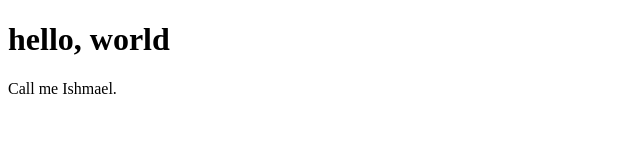
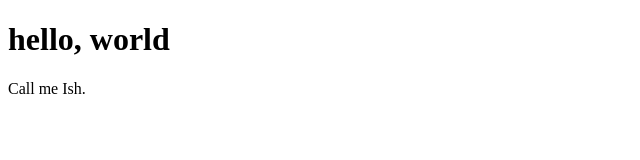
Before and after one commit to owenhorn44/website, a plain HTML site: page index.html in a window 1280 px wide. Shown: the full height of the page, 0-640 px from the left. Drawn offline with Linux system fonts and the light colour scheme.

```diff
--- a/index.html
+++ b/index.html
@@ -5,6 +5,6 @@
   </head>
   <body>
     <h1>hello, world</h1>
-    <p>Call me Ishmael.</p>
+    <p>Call me Ish.</p>
   </body>
 </html>
```
Also changed, not shown: 1 other file.
